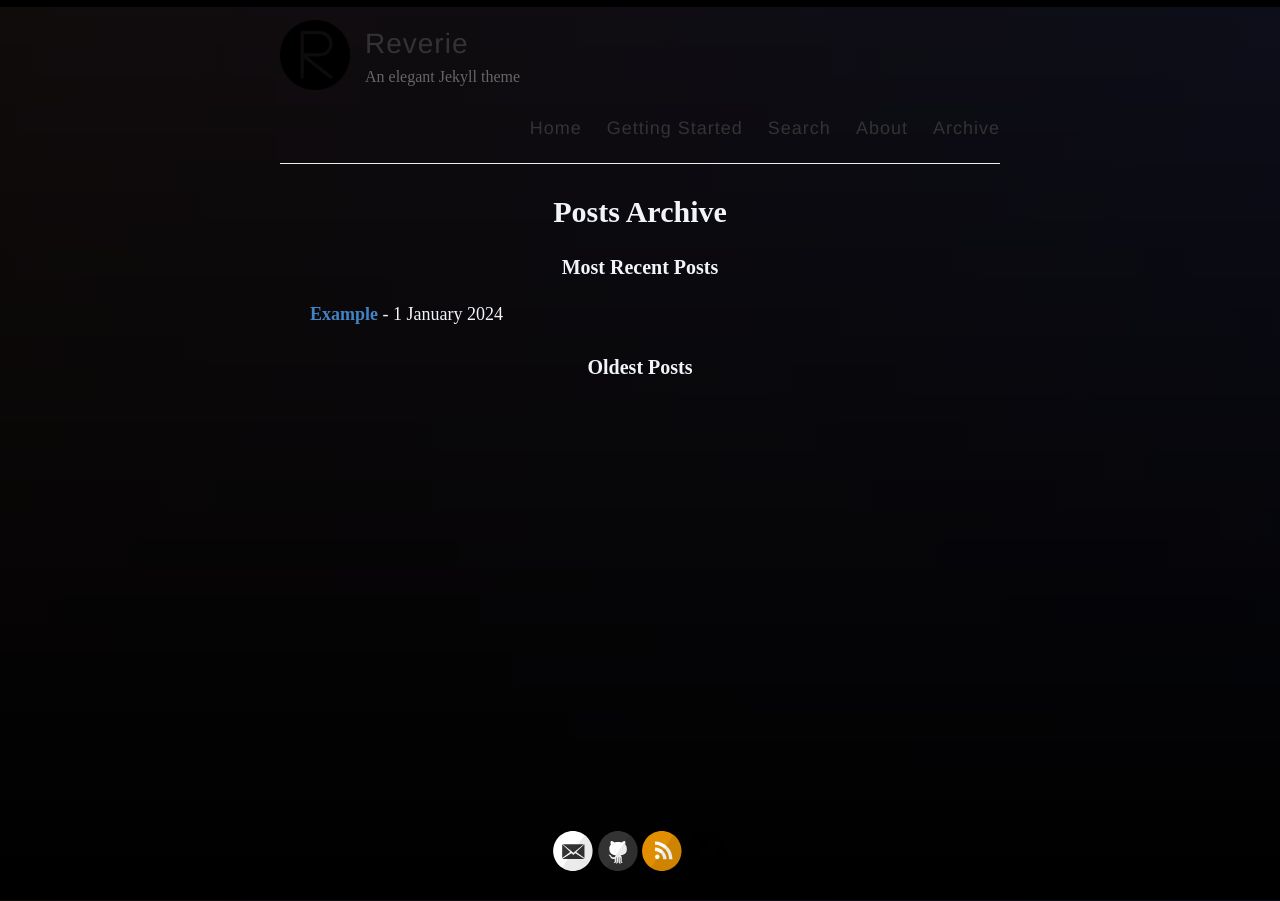
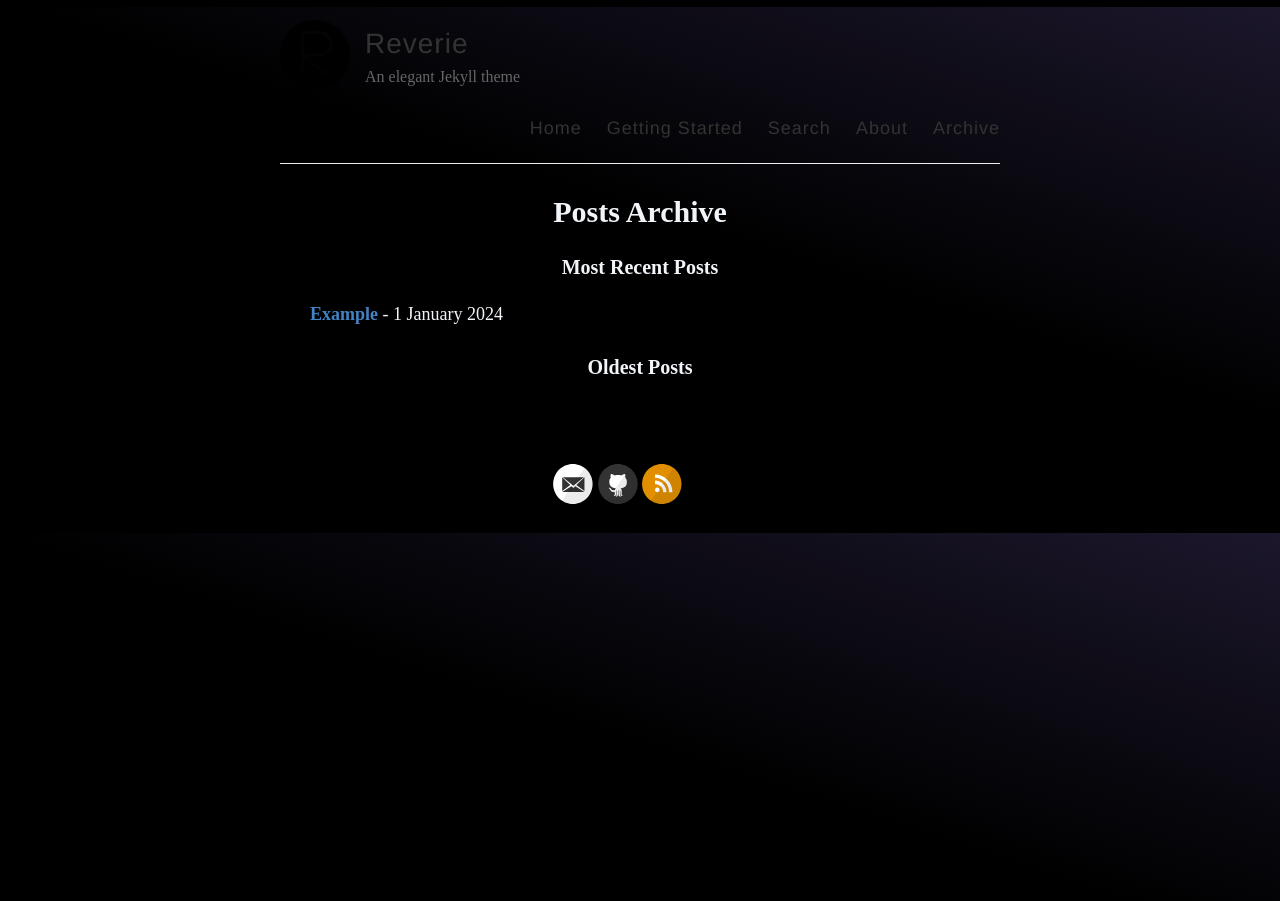
Before and after one commit to Break-Into-Data/break-into-data-website, a Jekyll site: the page built from _pages/archive.md, in a window 1280 px wide. Built offline with Jekyll 4.4.1, drawn with Linux system fonts in a browser that asks for light colours.

Commit message:
Update background

```diff
--- a/assets/style.scss
+++ b/assets/style.scss
@@ -18,7 +18,10 @@
 
 html {
   font-size: 100%;
-  height: 100%;
+
+  height: auto;
+  background: linear-gradient(-162deg, rgb(28 23 44) 0%, rgba(0, 0, 0, 1) 400px, rgba(0, 0, 0, 1) 100%);
+  background-position: bottom;
 }
 
 * {
@@ -32,7 +35,7 @@ html {
 
 body {
   // background: $backgroundColor;
-  background: linear-gradient(to top, #000 0, hsla(0, 0%, 100%, 0) 820%), linear-gradient(to right, rgb(142, 98, 98) 0, rgb(107, 115, 211) 100%);
+  // background: linear-gradient(to top, #000 0, hsla(0, 0%, 100%, 0) 820%), linear-gradient(to right, rgb(142, 98, 98) 0, rgb(107, 115, 211) 100%);
   background-size: 100% 100%, 100% 100%, 1440px 1px;
   line-height: 1.7;
   font-weight: 400;
```
